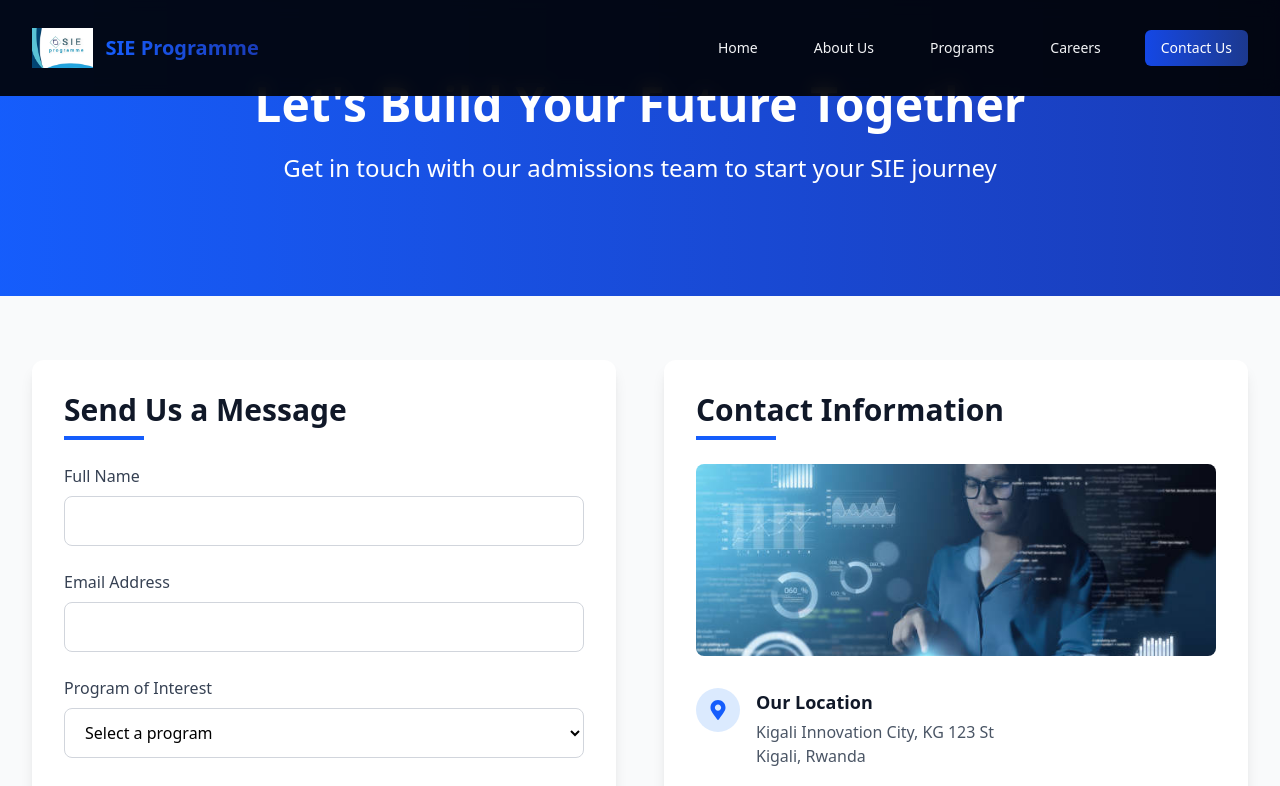
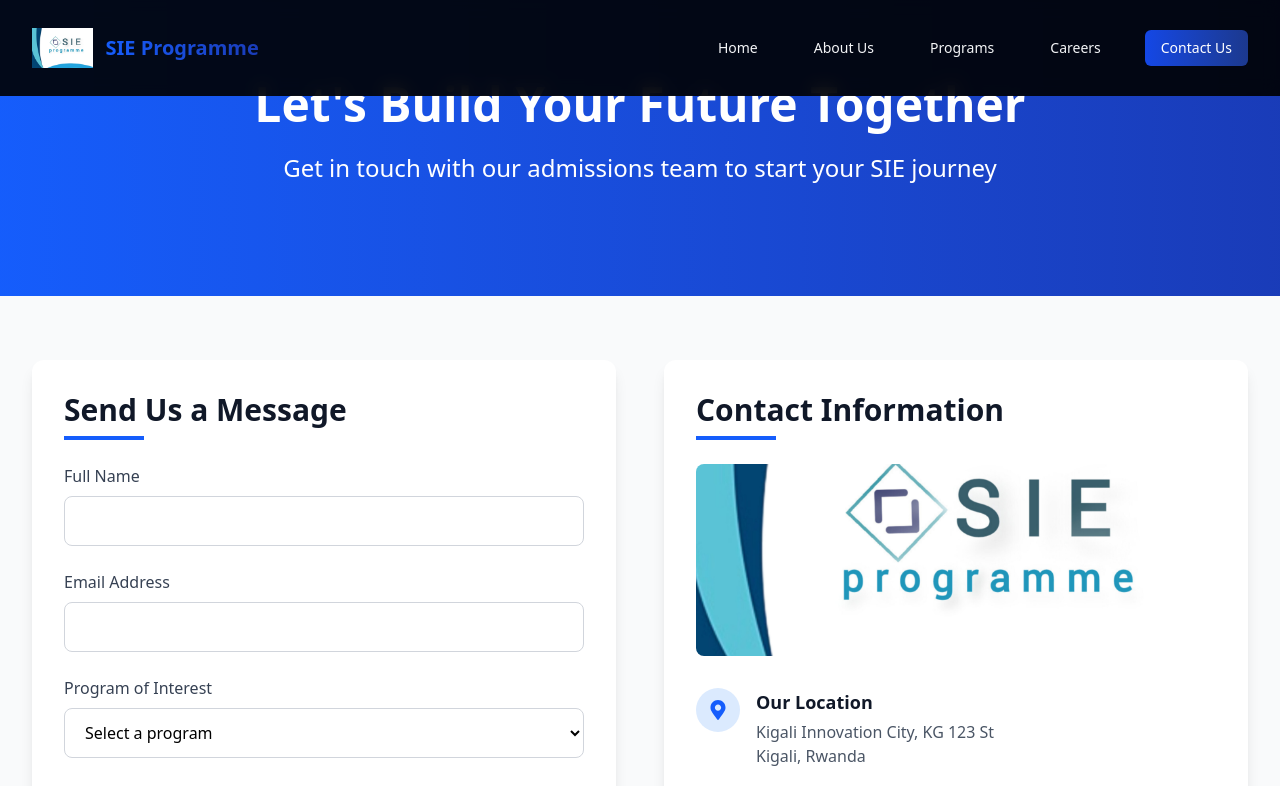
Before and after one commit to Zeden12/SIE-Programme, a React (Vite) app: page /contact in a window 1280 px wide. Shown: the top 786 px of the page. Built offline with nearby package versions, Linux system fonts and the light colour scheme.

Commit message:
correction

```diff
--- a/src/pages/ContactPage.jsx
+++ b/src/pages/ContactPage.jsx
@@ -10,7 +10,7 @@ import {
   FaFacebook,
   FaPaperPlane
 } from 'react-icons/fa';
-import campusImage from '../assets/sie-bg1.jpg'; // Replace with your image
+import Image from '../assets/SIE.jpg';
 
 const ContactPage = () => {
   const [formData, setFormData] = useState({
@@ -178,7 +178,7 @@ const ContactPage = () => {
                 </h2>
                 <div className="mb-8 rounded-lg overflow-hidden">
                   <img
-                    src={campusImage}
+                    src={Image}
                     alt="SIE Program Campus"
                     className="w-full h-48 object-cover hover:scale-105 transition-transform duration-500"
                   />
```
